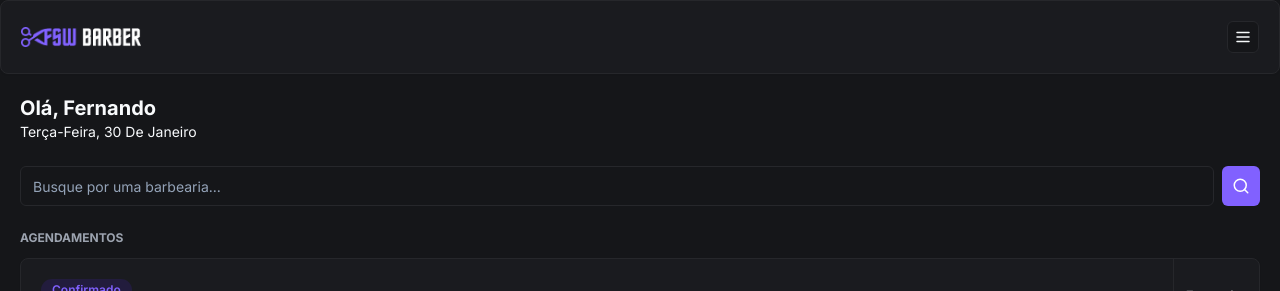
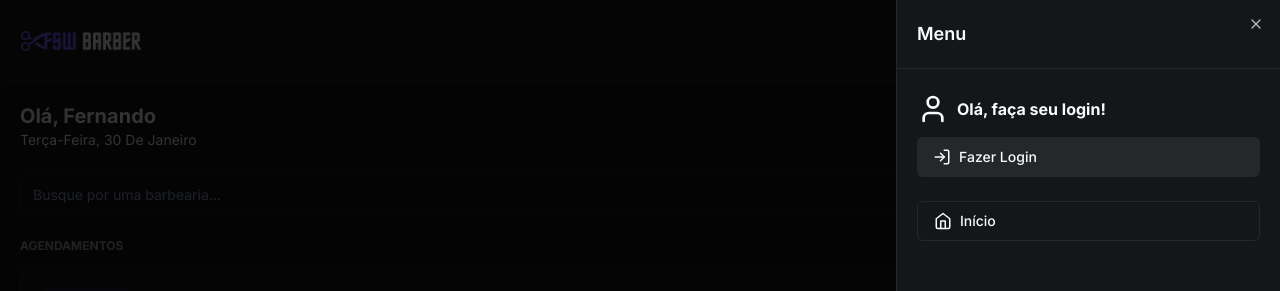
Before and after one commit to Fernando-Henriquee/App-BarberShop, a Next.js app: page / in a window 1280 px wide. Both pictures are taken after a click on the button 1243 px from the left and 37 px from the top of the page. Shown: the top 291 px of the page. Built offline with nearby package versions, Linux system fonts and the light colour scheme; no server answers; the database is empty.

Commit message:
feat: add sign in and sign out

```diff
--- a/app/_components/header.tsx
+++ b/app/_components/header.tsx
@@ -1,19 +1,31 @@
+"use client";
+
 import Image from "next/image";
 import { Card, CardContent } from "./ui/card";
 import { Button } from "./ui/button";
 import { MenuIcon } from "lucide-react";
+import { Sheet, SheetContent, SheetTrigger } from "./ui/sheet";
+import SideMenu from "./side-menu";
+
 const Header = () => {
   return (
-
     <Card>
       <CardContent className="p-5 justify-between items-center flex flex-row">
-            <Image alt="Logo" src="/logo.png" height={22} width={120} />
-            <Button variant="outline" size="icon" className="h-8 w-8" >
-                <MenuIcon size={18}/>
+        <Image src="/logo.png" alt="FSW Barber" height={18} width={120} />
+        <Sheet>
+          <SheetTrigger asChild>
+            <Button variant="outline" size="icon">
+              <MenuIcon size={16} />
             </Button>
+          </SheetTrigger>
+
+          <SheetContent className="p-0">
+            <SideMenu />
+          </SheetContent>
+        </Sheet>
       </CardContent>
     </Card>
   );
-}
+};
 
 export default Header;
--- /dev/null
+++ b/app/_components/side-menu.tsx
@@ -0,0 +1,71 @@
+"use client";
+
+import { signIn, signOut, useSession } from "next-auth/react";
+import { SheetHeader, SheetTitle } from "./ui/sheet";
+import { Avatar, AvatarImage } from "./ui/avatar";
+import { Button } from "./ui/button";
+import { CalendarIcon, HomeIcon, LogInIcon, LogOutIcon, UserIcon } from "lucide-react";
+import Link from "next/link";
+
+const SideMenu = () => {
+  const { data } = useSession();
+
+  const handleLogoutClick = () => signOut();
+
+  const handleLoginClick = () => signIn("google");
+
+  return (
+    <>
+      <SheetHeader className="text-left border-b border-solid border-secondary p-5">
+        <SheetTitle>Menu</SheetTitle>
+      </SheetHeader>
+
+      {data?.user ? (
+        <div className="flex justify-between px-5 py-6 items-center">
+          <div className="flex items-center gap-3">
+            <Avatar>
+              <AvatarImage src={data.user?.image ?? ""} />
+            </Avatar>
+
+            <h2 className="font-bold">{data.user.name}</h2>
+          </div>
+
+          <Button variant="secondary" size="icon">
+            <LogOutIcon onClick={handleLogoutClick} />
+          </Button>
+        </div>
+      ) : (
+        <div className="flex flex-col px-5 py-6 gap-3">
+          <div className="flex items-center gap-2">
+            <UserIcon size={32} />
+            <h2 className="font-bold">Olá, faça seu login!</h2>
+          </div>
+          <Button variant="secondary" className="w-full justify-start" onClick={handleLoginClick}>
+            <LogInIcon className="mr-2" size={18} />
+            Fazer Login
+          </Button>
+        </div>
+      )}
+
+      <div className="flex flex-col gap-3 px-5">
+        <Button variant="outline" className="justify-start" asChild>
+          <Link href="/">
+            <HomeIcon size={18} className="mr-2" />
+            Início
+          </Link>
+        </Button>
+
+        {data?.user && (
+          <Button variant="outline" className="justify-start" asChild>
+            <Link href="/bookings">
+              <CalendarIcon size={18} className="mr-2" />
+              Agendamentos
+            </Link>
+          </Button>
+        )}
+      </div>
+    </>
+  );
+};
+
+export default SideMenu;
--- /dev/null
+++ b/app/_components/ui/sheet.tsx
@@ -0,0 +1,140 @@
+"use client"
+
+import * as React from "react"
+import * as SheetPrimitive from "@radix-ui/react-dialog"
+import { cva, type VariantProps } from "class-variance-authority"
+import { X } from "lucide-react"
+
+import { cn } from "@/app/_lib/utils"
+
+const Sheet = SheetPrimitive.Root
+
+const SheetTrigger = SheetPrimitive.Trigger
+
+const SheetClose = SheetPrimitive.Close
+
+const SheetPortal = SheetPrimitive.Portal
+
+const SheetOverlay = React.forwardRef<
+  React.ElementRef<typeof SheetPrimitive.Overlay>,
+  React.ComponentPropsWithoutRef<typeof SheetPrimitive.Overlay>
+>(({ className, ...props }, ref) => (
+  <SheetPrimitive.Overlay
+    className={cn(
+      "fixed inset-0 z-50 bg-black/80  data-[state=open]:animate-in data-[state=closed]:animate-out data-[state=closed]:fade-out-0 data-[state=open]:fade-in-0",
+      className
+    )}
+    {...props}
+    ref={ref}
+  />
+))
+SheetOverlay.displayName = SheetPrimitive.Overlay.displayName
+
+const sheetVariants = cva(
+  "fixed z-50 gap-4 bg-background p-6 shadow-lg transition ease-in-out data-[state=open]:animate-in data-[state=closed]:animate-out data-[state=closed]:duration-300 data-[state=open]:duration-500",
+  {
+    variants: {
+      side: {
+        top: "inset-x-0 top-0 border-b data-[state=closed]:slide-out-to-top data-[state=open]:slide-in-from-top",
+        bottom:
+          "inset-x-0 bottom-0 border-t data-[state=closed]:slide-out-to-bottom data-[state=open]:slide-in-from-bottom",
+        left: "inset-y-0 left-0 h-full w-3/4 border-r data-[state=closed]:slide-out-to-left data-[state=open]:slide-in-from-left sm:max-w-sm",
+        right:
+          "inset-y-0 right-0 h-full w-3/4  border-l data-[state=closed]:slide-out-to-right data-[state=open]:slide-in-from-right sm:max-w-sm",
+      },
+    },
+    defaultVariants: {
+      side: "right",
+    },
+  }
+)
+
+interface SheetContentProps
+  extends React.ComponentPropsWithoutRef<typeof SheetPrimitive.Content>,
+    VariantProps<typeof sheetVariants> {}
+
+const SheetContent = React.forwardRef<
+  React.ElementRef<typeof SheetPrimitive.Content>,
+  SheetContentProps
+>(({ side = "right", className, children, ...props }, ref) => (
+  <SheetPortal>
+    <SheetOverlay />
+    <SheetPrimitive.Content
+      ref={ref}
+      className={cn(sheetVariants({ side }), className)}
+      {...props}
+    >
+      {children}
+      <SheetPrimitive.Close className="absolute right-4 top-4 rounded-sm opacity-70 ring-offset-background transition-opacity hover:opacity-100 focus:outline-none focus:ring-2 focus:ring-ring focus:ring-offset-2 disabled:pointer-events-none data-[state=open]:bg-secondary">
+        <X className="h-4 w-4" />
+        <span className="sr-only">Close</span>
+      </SheetPrimitive.Close>
+    </SheetPrimitive.Content>
+  </SheetPortal>
+))
+SheetContent.displayName = SheetPrimitive.Content.displayName
+
+const SheetHeader = ({
+  className,
+  ...props
+}: React.HTMLAttributes<HTMLDivElement>) => (
+  <div
+    className={cn(
+      "flex flex-col space-y-2 text-center sm:text-left",
+      className
+    )}
+    {...props}
+  />
+)
+SheetHeader.displayName = "SheetHeader"
+
+const SheetFooter = ({
+  className,
+  ...props
+}: React.HTMLAttributes<HTMLDivElement>) => (
+  <div
+    className={cn(
+      "flex flex-col-reverse sm:flex-row sm:justify-end sm:space-x-2",
+      className
+    )}
+    {...props}
+  />
+)
+SheetFooter.displayName = "SheetFooter"
+
+const SheetTitle = React.forwardRef<
+  React.ElementRef<typeof SheetPrimitive.Title>,
+  React.ComponentPropsWithoutRef<typeof SheetPrimitive.Title>
+>(({ className, ...props }, ref) => (
+  <SheetPrimitive.Title
+    ref={ref}
+    className={cn("text-lg font-semibold text-foreground", className)}
+    {...props}
+  />
+))
+SheetTitle.displayName = SheetPrimitive.Title.displayName
+
+const SheetDescription = React.forwardRef<
+  React.ElementRef<typeof SheetPrimitive.Description>,
+  React.ComponentPropsWithoutRef<typeof SheetPrimitive.Description>
+>(({ className, ...props }, ref) => (
+  <SheetPrimitive.Description
+    ref={ref}
+    className={cn("text-sm text-muted-foreground", className)}
+    {...props}
+  />
+))
+SheetDescription.displayName = SheetPrimitive.Description.displayName
+
+export {
+  Sheet,
+  SheetPortal,
+  SheetOverlay,
+  SheetTrigger,
+  SheetClose,
+  SheetContent,
+  SheetHeader,
+  SheetFooter,
+  SheetTitle,
+  SheetDescription,
+}
--- a/app/_providers/auth.tsx
+++ b/app/_providers/auth.tsx
@@ -1,9 +1,9 @@
 "use client";
 
-import { SessionProvider } from 'next-auth/react';
+import { SessionProvider } from "next-auth/react";
 import { ReactNode } from "react";
 
-const AuthProvider = ({ children }: {children: ReactNode}) => {
+const AuthProvider = ({ children }: { children: ReactNode }) => {
     return <SessionProvider>{children}</SessionProvider>;
 
 };
--- a/app/layout.tsx
+++ b/app/layout.tsx
@@ -18,8 +18,9 @@
 }>) {
   return (
     <html lang="en">
-      <body className={`${inter.className} dark`}>{children}
+      <body className={`${inter.className} dark`}>
         <AuthProvider>
+          {children}
           <Footer />
         </AuthProvider>
       </body>
--- a/package.json
+++ b/package.json
@@ -15,6 +15,7 @@
     "@auth/prisma-adapter": "^1.1.0",
     "@prisma/client": "^5.8.1",
     "@radix-ui/react-avatar": "^1.0.4",
+    "@radix-ui/react-dialog": "^1.0.5",
     "@radix-ui/react-slot": "^1.0.2",
     "class-variance-authority": "^0.7.0",
     "clsx": "^2.1.0",
```
Also changed, not shown: 1 other file (tests, documents, lock files or other folders). Lines whose indentation alone changed are shown as unchanged.
